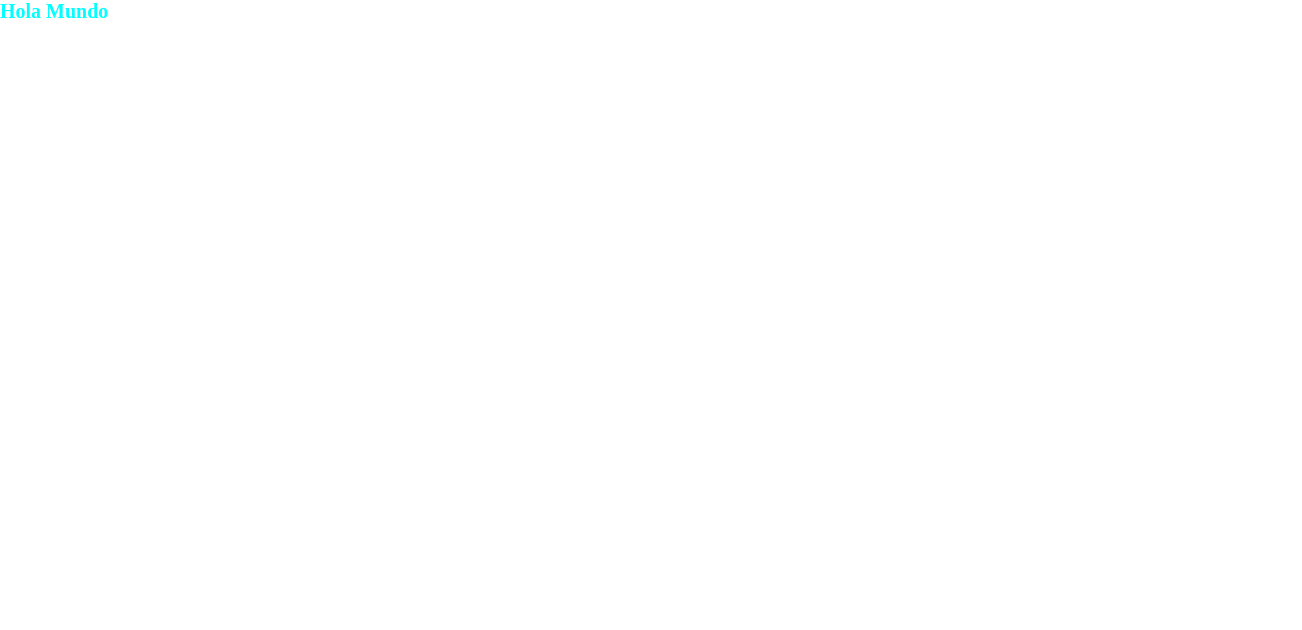
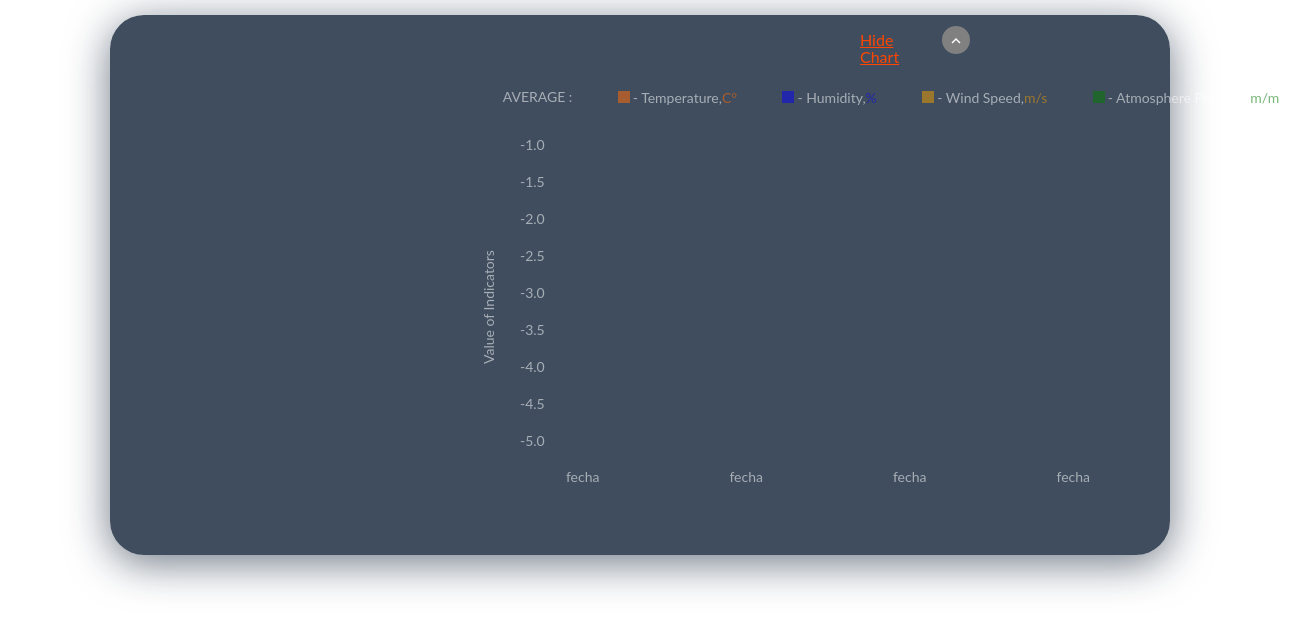
Before and after one commit to CristianRodr/project-weather, a plain HTML site: page index.html in a window 1280 px wide. Shown: the whole page, 1302 px wide, since content can reach past the window. Drawn offline with Linux system fonts and the light colour scheme.

Commit message:
new commit
diseño responsivo desktop (avance)

```diff
--- a/assets/css/styles.css
+++ b/assets/css/styles.css
@@ -1,27 +1,164 @@
-*,
-*::after,
-*::before {
-  /* outline: 3px solid red; */
-  margin: 0;
-  padding: 0;
-  box-sizing: inherit;
+*{
+  margin: 0px;
+  padding: 0px;
+
 }
-
-html {
-  font-size: 62.5%;
+@media screen and (min-width: 1024px) {
+  .contenedor{
+    width: 1060px;
+    height: 540px;
+    margin-left: auto;
+    margin-right: auto;
+    margin-top: 15px;
+    background-color:rgba(16, 33, 54, 0.8);
+    box-shadow: 0px 8px 43px rgba(16, 33, 54, 0.6);
+    border-radius: 34px;
+  }
+  .contenedor__tag{
+    width: 110px;
+    height: 28px;
+    position: absolute;
+    top: 26px;
+    left: 860px;
+    display: flex;
+  }
+  .contenedor__hide{
+    width: 72px;
+    height: 18px;
+    font-family: 'Lato';
+    font-style: normal;
+    font-weight: 400;
+    font-size: 16px;
+    line-height: 17px;
+    align-self: center;
+    text-decoration-line: underline;
+    color: orangered;
+  }
+  .contenedor__button{
+    width: 28px;
+    height: 28px;
+    background-color: gray;
+    margin-left: 10px;
+    border: none;
+    border-radius: 50%;
+    display: flex;
+    align-items: center;
+    justify-content: center;
+    cursor: pointer;
+  }
+  .contenedor__grafica{
+    width: 822px;
+    height: 430px;
+    position: absolute;
+    top: 88px;
+    left: 480px;
+  }
+  .contenedor__parametros{
+    width: 100%;
+    height: 18px;
+    display: flex;
+  }
+  .contenedor__parametros li{
+    margin-right: auto;
+    margin-left: auto;
+    list-style: none;
+    font-family: 'Lato';
+    font-style: normal;
+    font-weight: 400;
+    font-size: 14px;
+    line-height: 17px;
+    color: white;
+    opacity: 0.54;
+  }
+  .medida{
+    display: flex;
+    align-items: center;
+  }
+  .temp ,.hum ,.wind ,.atm{
+    width: 12px;
+    height: 12px;
+  }
+  .temp{
+    background-color:rgba(255, 107, 9, 1);
+    margin-right: 3px;
+  }
+  .hum{
+    background-color: rgba(9, 6, 235, 1);
+    margin-right: 3px;
+  }
+  .wind{
+    background-color: rgba(234, 154, 5, 1);
+    margin-right: 3px;
+  }
+  .atm{
+    background-color: rgba(6, 120, 6, 1);
+    margin-right: 3px;
+  }
+  .celsius{
+    color:rgba(255, 107, 9, 1);
+  }
+  .percent{
+    color: rgba(9, 6, 235, 1);
+  }
+  .seconds{
+    color: rgba(234, 154, 5, 1);
+  }
+  .meters{
+    color: rgba(6, 120, 6, 1);
+  }
+  .contenedor__parametros__indicadores{
+    width:156px;
+    height: 20px;
+    rotate: -90deg;
+    margin-top: 170px;
+    margin-left: -68px;
+    color: white;
+    font-family: 'Lato';
+    font-style: normal;
+    font-weight: 400;
+    font-size: 14px;
+    line-height: 17px;
+    opacity: 0.54;
+  }
+  .contenedor__tabla{
+    width: 700px;
+    height: 350px;
+    margin-top: -160px;
+    margin-left: 40px;
+    display: flex;
+  }
+  .contenedor__tabla__medidas{
+    width: 50px;
+  }
+  .contenedor__tabla__medidas li{
+    margin-bottom: 20px;
+    list-style: none;
+    color: #FFFFFF;
+    opacity: 0.54;
+    font-family: 'Lato';
+    font-style: normal;
+    font-weight: 400;
+    font-size: 14px;
+    line-height: 17px;
+  }
+  .contenedor__tabla__fechas{
+    width: 100%;
+    height: 18px;
+    align-self: last baseline;
+    z-index: 1;
+  }
+  .historial{
+    display: flex;
+  }
+  .historial__fecha{
+    margin-right: 130px;
+    font-family: 'Lato';
+    font-style: normal;
+    font-weight: 400;
+    font-size: 14px;
+    line-height: 17px;
+    color: #FFFFFF;
+    list-style: none;
+    opacity: 0.54;
+  }
 }
-
-body {
-  box-sizing: border-box;
-}
-
-.container {
-  width: 100%;
-  height: 100%;
-  /* overflow: hidden; */
-  /* margin: 0 auto; */
-}
-
-h1 {
-  color: aqua;
-}
--- a/index.html
+++ b/index.html
@@ -9,6 +9,46 @@
     <script type="module" defer src="/assets/js/index.js"></script>
   </head>
   <body>
-    <h1>Hola Mundo</h1>
+    <div class="contenedor">
+      <div class="contenedor__tag">
+        <div class="contenedor__hide">
+          Hide Chart
+        </div>
+        <button type="button" class="contenedor__button"><img src="assets/css/images/Vector 2 (1).png" alt=""></button>
+      </div>
+      <div class="contenedor__grafica">
+        <ul class="contenedor__parametros">
+          <li>AVERAGE :</li>
+          <li class="medida"><div class="temp"></div> - Temperature,<span class="celsius">C°</span></li>
+          <li class="medida"><div class="hum"></div> - Humidity,<span class="percent">%</span></li>
+          <li class="medida"><div class="wind"></div> - Wind Speed,<span class="seconds">m/s</span></li>
+          <li class="medida"><div class="atm"></div> - Atmosphere Pressure,<span class="meters">m/m</span></li>
+        </ul>
+        <div class="contenedor__parametros__indicadores">
+         <p>Value of Indicators</p>
+        </div>
+        <div class="contenedor__tabla">
+          <ul class="contenedor__tabla__medidas">
+            <li>-1.0</li>
+            <li>-1.5</li>
+            <li>-2.0</li>
+            <li>-2.5</li>
+            <li>-3.0</li>
+            <li>-3.5</li>
+            <li>-4.0</li>
+            <li>-4.5</li>
+            <li>-5.0</li>
+          </ul>
+          <div class="contenedor__tabla__fechas">
+            <ul class="historial">
+              <li class="historial__fecha">fecha</li>
+              <li class="historial__fecha">fecha</li>
+              <li class="historial__fecha">fecha</li>
+              <li class="historial__fecha">fecha</li>
+            </ul>
+          </div>
+        </div>
+        </div>
+      </div>
   </body>
 </html>
```
Also changed, not shown: assets/css/images/Vector 2 (1).png (added), assets/vectores/Group-3.svg.
